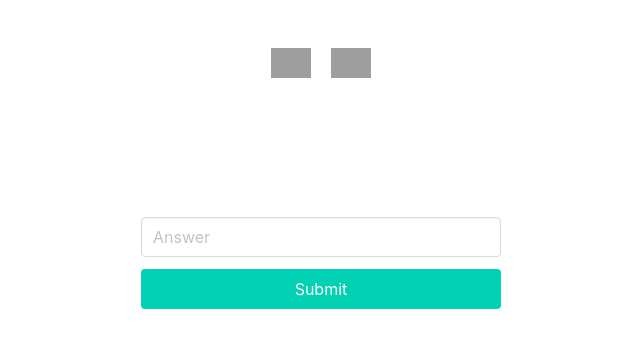
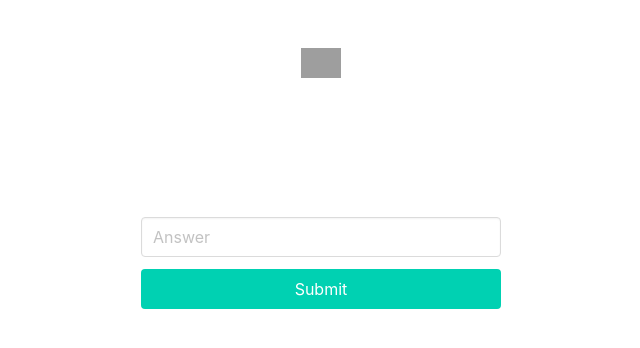
Before and after one commit to wjmolina/graveyrad-uh-math-personal, a Flask app: page /problem/1 in a window 1280 px wide. Shown: the part 104-452 px from the top of the page, without its empty margins (319-959 px from the left). Run offline with Flask 2, Linux system fonts and the light colour scheme; the visitor is signed in with stand-in values (Sample User, id 1); data comes from the database, SQL or seed files in the repository; data that the repository does not hold is empty; grey boxes are pictures that could not be loaded.

Commit message:
Update problem.html

```diff
--- a/application/templates/problem.html
+++ b/application/templates/problem.html
@@ -3,7 +3,6 @@
 {% block content %}
 <section class="section">
     <h1 class="title">
-        <img style="height: 30px;" src="/static/ranks/{{ problem.difficulty }}.png">
         {{ problem.title }}
         <img style="height: 30px;" src="/static/ranks/{{ problem.difficulty }}.png">
     </h1>
```
